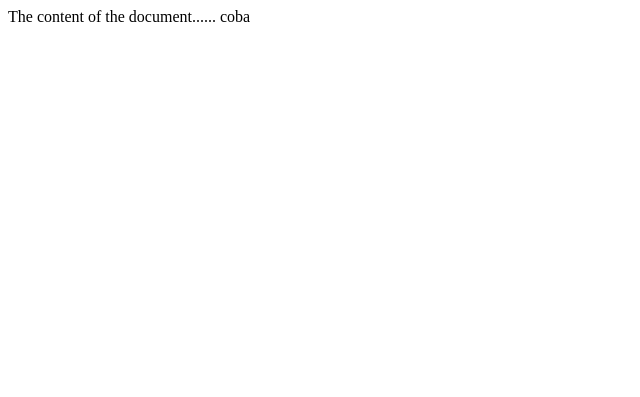
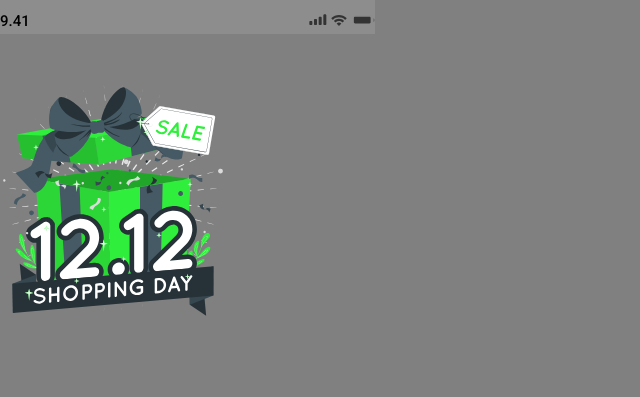
Before and after one commit to bando9/WoiShop, a plain HTML site: page index.html in a window 1280 px wide. Shown: the whole page, without its empty margins (0-640 px from the left). Drawn offline with Linux system fonts and the light colour scheme.

Commit message:
membuat statusbar, menambah img 12/12

```diff
--- /dev/null
+++ b/assets/style/styles.css
@@ -0,0 +1,59 @@
+
+@import url('https://fonts.googleapis.com/css2?family=Roboto:wght@300;400;500;700&display=swap');
+
+* {
+    padding: 0;
+    margin: 0;
+    box-sizing: border-box;
+    /* background: pink; */
+}
+
+body {
+    /* Login */
+    position: absolute;
+    width: 375px;
+    height: 812px;
+    background: gray;
+
+    /* inside auto layout */
+    flex: none;
+    order: 1;
+    flex-grow: 0;
+}
+
+.statusbar {
+    position: absolute;
+    width: 375px;
+    height: 34px;
+    left: 0%;
+    right: 0%;
+    top: 0%;
+    bottom: 0%;
+    background: rgba(255, 255, 255, .1);
+    display: flex;
+    justify-content: space-between;
+}
+
+.statusbar p {
+    font-family: 'Roboto', sans-serif;
+    font-weight: 500;
+    font-size: 15px;
+    list-style: 18px;
+}
+
+.statusbar-1, .statusbar-2 {
+    margin-top: 12px;
+}
+
+.login img#cuate {
+    width: 226px;
+    height: 230.7px;
+    margin: 85px 75px 74px 0;
+
+}
+
+
+img#battery {
+    width: 24.33px;
+    height: 11.33px;
+}
--- a/index.html
+++ b/index.html
@@ -2,18 +2,39 @@
 <html>
 <head>
 	<meta charset="UTF-8">
-  	<meta name="viewport" content="width=device-width, initial-scale=1.0">
-  	<link rel="icon" href="assets/img/logo.svg">
+	<meta name="viewport" content="width=device-width, initial-scale=1.0">
+	<link rel="icon" href="assets/img/logo.svg">
 
-	<title>Woi Shop</title>
+	<title>WoiShop</title>
 
 	<!-- STYLE -->
-	<link rel="stylesheet" href="styles.css">
+	<link rel="stylesheet" href="assets/style/styles.css">
 </head>
 
 <body>
+
+	<div class="login">
+		<div class="statusbar">
+			<div class="statusbar-1">
+				<p class="time">9.41</p>
+			</div>
+			<div class="statusbar-2">
+				<img src="assets/img/Cellular Connection.svg" alt="connection">
+				<img src="assets/img/Wifi.svg" alt="wifi" >
+				<img id="battery" src="assets/img/Battery.svg" alt="battery" >
+			</div>
+		</div>
+
+		<img id="cuate" src="assets/img/cuate.svg" alt="" srcset="">
+
+<!--
 	The content of the document......
 	coba
+
+
+	<img src="assets/img/Group.svg" alt="" srcset="">
+	<img src="assets/img/icon-phone.svg" alt="" srcset="">
+	<img src="assets/img/logo.svg" alt="" srcset=""> -->
+
 </body>
-
 </html>
```
Also changed, not shown: 1 other file.
